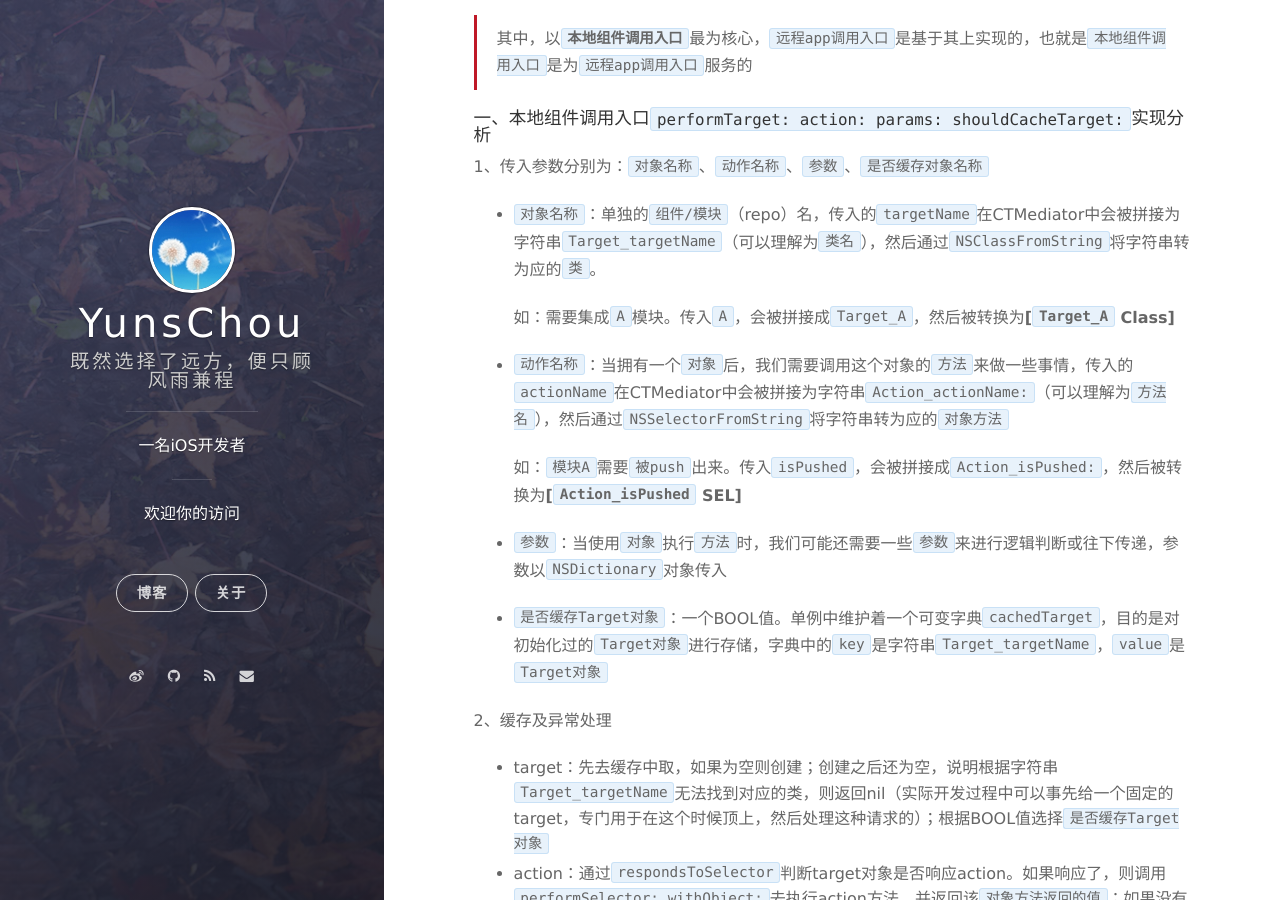
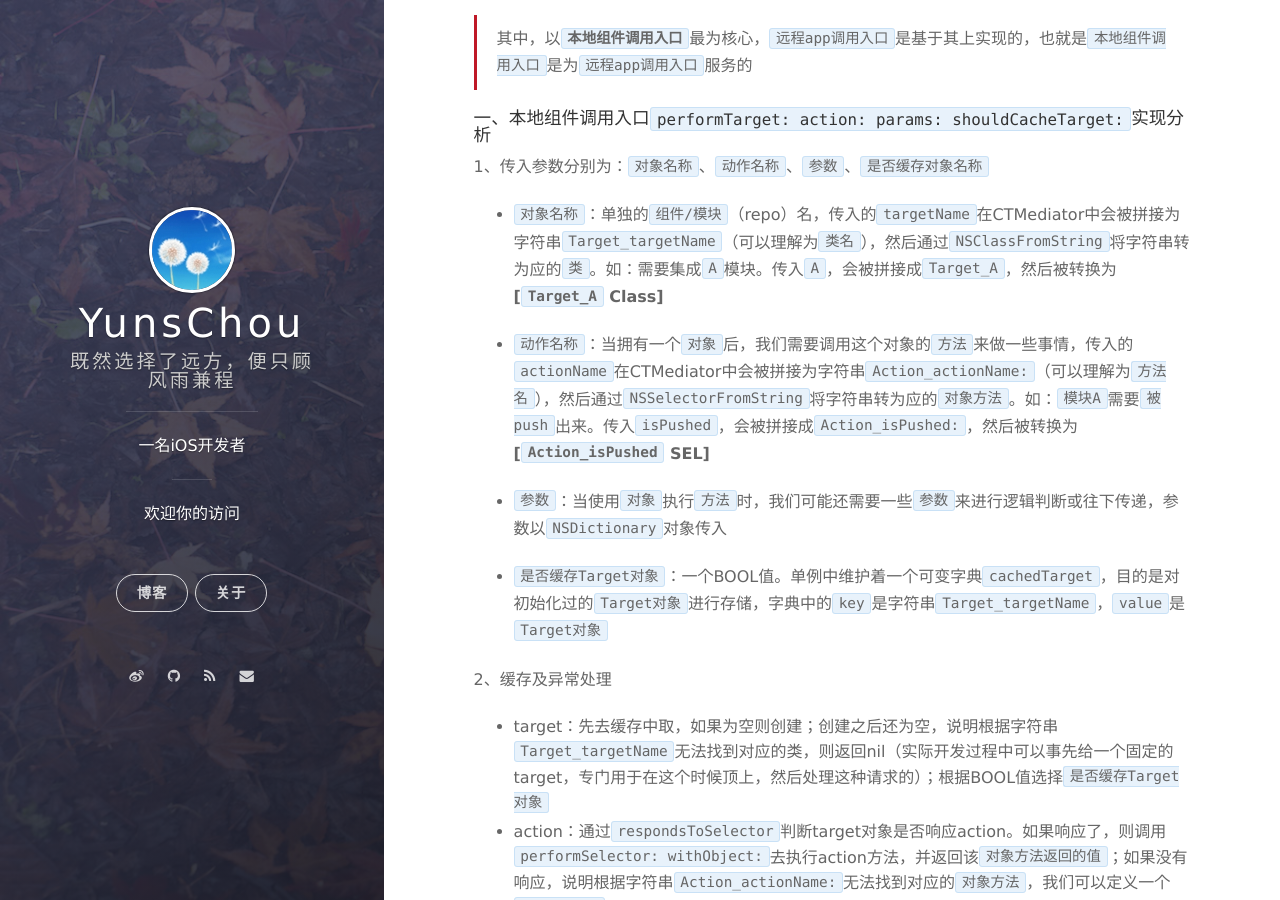
Before and after one commit to YunsChou/Yuns.github.io, a Jekyll site: the page built from _posts/2016-12-18-mediator-learn-1.md, in a window 1280 px wide and 900 px high, scrolled down 808 px. Built offline with Jekyll 4.4.1, drawn with Linux system fonts in a browser that asks for light colours; nearby versions of some CDN libraries; Markdown is read by kramdown in place of the engine named in the settings; comment, search, counter and statistics services are not loaded.

```diff
--- a/_posts/2016-12-18-mediator-learn-1.md
+++ b/_posts/2016-12-18-mediator-learn-1.md
@@ -40,13 +40,9 @@ CTMediator是一个单例，主要是基于Mediator模式和Target-Action模式
 
 1、传入参数分别为：`对象名称`、`动作名称`、`参数`、`是否缓存对象名称`
 
-* `对象名称`：单独的`组件/模块`（repo）名，传入的`targetName`在CTMediator中会被拼接为字符串`Target_targetName`（可以理解为`类名`），然后通过`NSClassFromString`将字符串转为应的`类`。
+* `对象名称`：单独的`组件/模块`（repo）名，传入的`targetName`在CTMediator中会被拼接为字符串`Target_targetName`（可以理解为`类名`），然后通过`NSClassFromString`将字符串转为应的`类`。如：需要集成`A`模块。传入`A`，会被拼接成`Target_A`，然后被转换为**[`Target_A` Class]**
 
-  如：需要集成`A`模块。传入`A`，会被拼接成`Target_A`，然后被转换为**[`Target_A` Class]**
-
-* `动作名称`：当拥有一个`对象`后，我们需要调用这个对象的`方法`来做一些事情，传入的`actionName`在CTMediator中会被拼接为字符串`Action_actionName:`（可以理解为`方法名`），然后通过`NSSelectorFromString`将字符串转为应的`对象方法`
-
-  如：`模块A`需要`被push`出来。传入`isPushed`，会被拼接成`Action_isPushed:`，然后被转换为**[`Action_isPushed` SEL]**
+* `动作名称`：当拥有一个`对象`后，我们需要调用这个对象的`方法`来做一些事情，传入的`actionName`在CTMediator中会被拼接为字符串`Action_actionName:`（可以理解为`方法名`），然后通过`NSSelectorFromString`将字符串转为应的`对象方法`。如：`模块A`需要`被push`出来。传入`isPushed`，会被拼接成`Action_isPushed:`，然后被转换为**[`Action_isPushed` SEL]**
 
 * `参数`：当使用`对象`执行`方法`时，我们可能还需要一些`参数`来进行逻辑判断或往下传递，参数以`NSDictionary`对象传入
 
```
